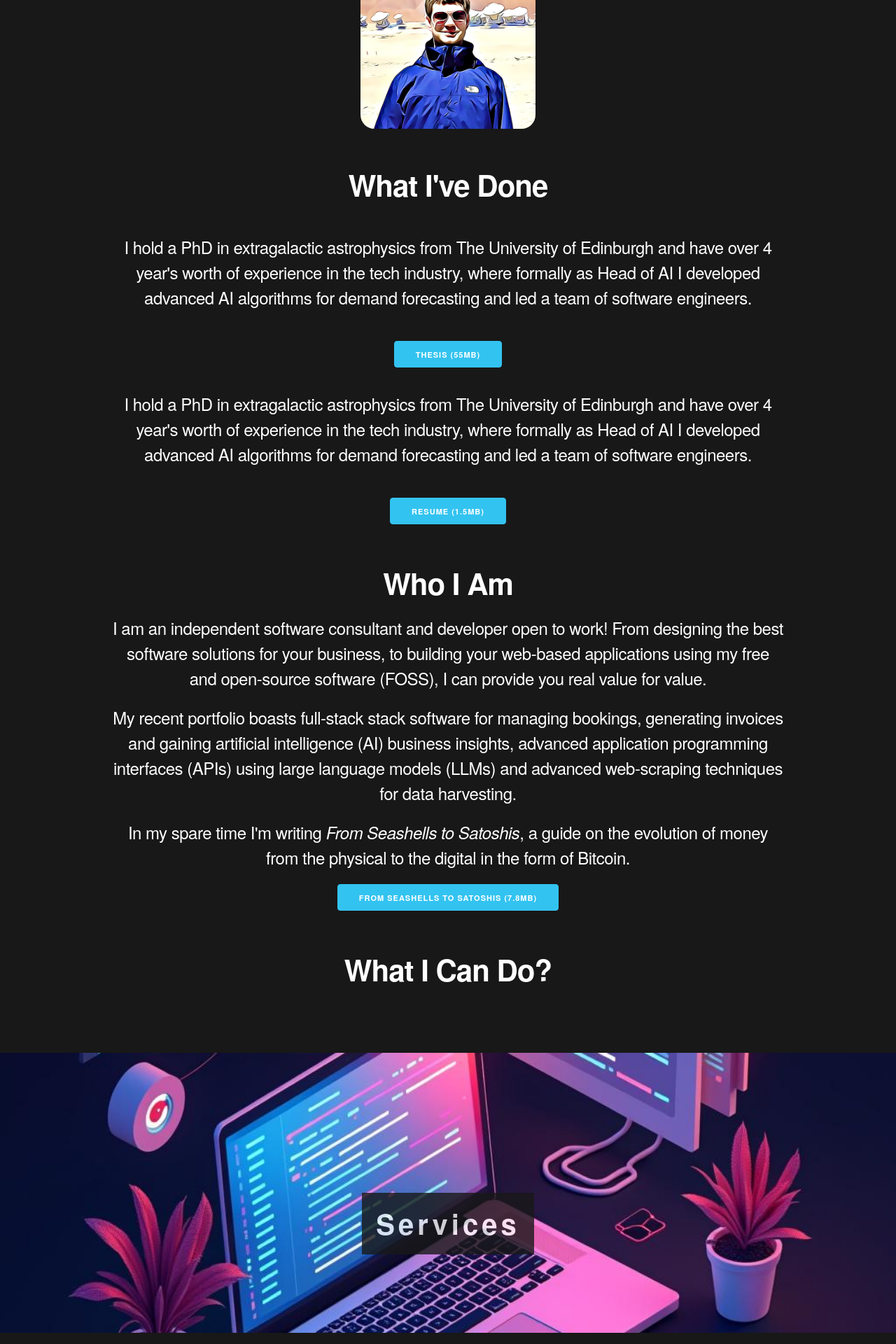
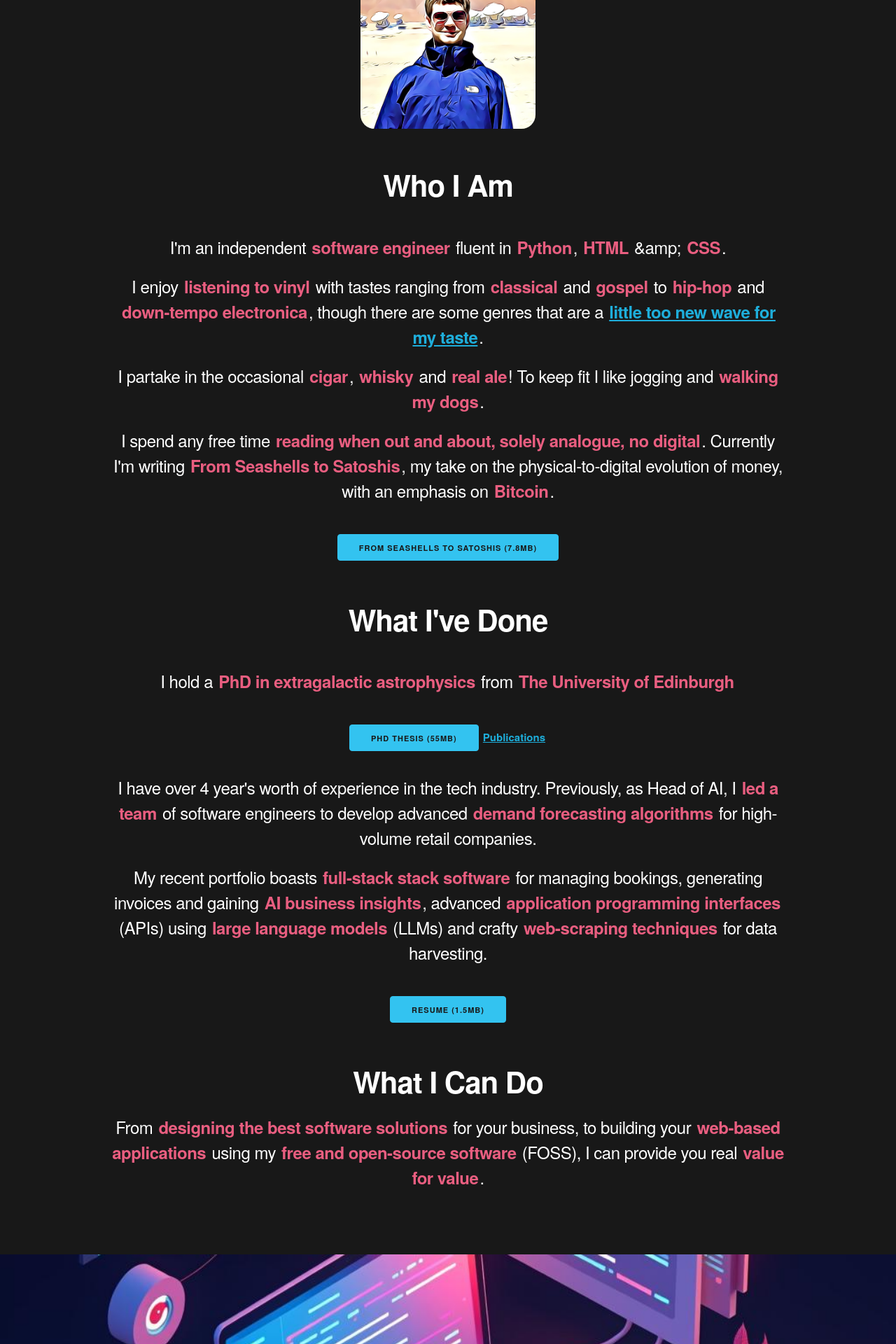
Before and after one commit to ajrlewis/ajrlewis_web, a Flask app: page / in a window 1280 px wide. Shown: the part 962-2882 px from the top of the page at 70% size. Run offline with Flask 3, Linux system fonts and the light colour scheme; parts of the project's set-up code (start-up, migrations or seed data) failed here and were passed over.

Commit message:
Added formatting to index page. Added API page to add API tools to.

```diff
--- a/src/app.py
+++ b/src/app.py
@@ -39,8 +39,10 @@ def create_app(Config) -> Flask:
 
         # Register blueprints
         from blueprints import index_bp
+        from blueprints import api_bp
 
         app.register_blueprint(index_bp, url_prefix="/")
+        app.register_blueprint(api_bp, url_prefix="/api")
 
         # Register API resources
         api = Api(app)
--- a/src/blueprints/__init__.py
+++ b/src/blueprints/__init__.py
@@ -1 +1,2 @@
 from .index_bp import index_bp
+from .api_bp import api_bp
--- a/static/css/colors.css
+++ b/static/css/colors.css
@@ -1,8 +1,6 @@
 :root {
   --color-black: #181818;
   --color-white: #fff;
-
   --primary-color: #fff;
   --secondary-color: #fff;
-
 }
--- a/static/css/styles.css
+++ b/static/css/styles.css
@@ -44,6 +44,7 @@ footer {
   max-height: 45vw;
 }
 
+.api,
 .overview,
 .services,
 .team,
@@ -54,6 +55,10 @@ footer {
   background-position: center;
   background-repeat: no-repeat;
   background-size: cover;
+}
+.api {
+  background-image: url("/static/img/background-computer-screen-saver.jpeg");
+  min-height: 100%;
 }
 .overview {
   background-image: url("/static/img/background-person-sitting-by-computer.png");
@@ -79,6 +84,7 @@ footer {
 
 /* Turn off parallax scrolling for tablets and phones */
 @media only screen and (max-device-width: 1024px) {
+  .api,
   .overview,
   .services,
   .team,
@@ -141,10 +147,57 @@ p {
   background-color: transparent;
 }
 
-.container h1, h2 {
+.container h1, h2, h3 {
   font-weight: bold;
 }
 
 .columns {
   min-height: 100%;
 }
+
+span {
+/*  background-color: #e95e80;
+  background-color: #81e4eb;
+  background-color: #602855;
+  background-color: #d2c34a;
+  background-color: #F033C3;
+  background-color: #C3F033;
+*/
+/*  color: var(--color-black);*/
+
+/*  color: #C3F033;*/
+  color: #e95e80;
+
+  padding: 2px;
+  font-weight: bold;
+}
+
+a {
+  padding: 2px;
+  font-weight: bold;
+}
+
+
+/* Skeleton overrides */
+
+.button.button-primary,
+button.button-primary,
+input[type="submit"].button-primary,
+input[type="reset"].button-primary,
+input[type="button"].button-primary {
+  color: var(--color-black);
+  background-color: #33C3F0;
+  border-color: #33C3F0; }
+.button.button-primary:hover,
+button.button-primary:hover,
+input[type="submit"].button-primary:hover,
+input[type="reset"].button-primary:hover,
+input[type="button"].button-primary:hover,
+.button.button-primary:focus,
+button.button-primary:focus,
+input[type="submit"].button-primary:focus,
+input[type="reset"].button-primary:focus,
+input[type="button"].button-primary:focus {
+  color: var(--color-black);
+  background-color: #1EAEDB;
+  border-color: #1EAEDB; }
--- a/templates/index.html
+++ b/templates/index.html
@@ -18,29 +18,45 @@
       <br>
       <br>
     </div>
-    <h2>What I've Done</h2>
+
+    <!-- Who I Am -->
+    <h2>Who I Am</h2>
     <br>
-    <p>I hold a PhD in extragalactic astrophysics from The University of Edinburgh and have over 4 year's worth of experience in the tech industry, where formally as Head of AI I developed advanced AI algorithms for demand forecasting and led a team of software engineers.</p>
+    <p>I'm an independent <span>software engineer</span> fluent in <span>Python</span>, <span>HTML</span>  &amp;amp; <span>CSS</span>.</p>
+
+    <p>I enjoy <span>listening to vinyl</span> with tastes ranging from <span>classical</span> and <span>gospel</span> to <span>hip-hop</span> and <span>down-tempo electronica</span>, though there are some genres that are a <a href="https://en.wikipedia.org/wiki/Patrick_Bateman" target="_blank">little too new wave for my taste</a>.</p>
+
+    <p>I partake in the occasional <span>cigar</span>, <span>whisky</span> and <span>real ale</span>! To keep fit I like jogging and <span>walking my dogs</span>.</p>
+
+    <p>I spend any free time <span>reading when out and about, solely analogue, no digital</span>. Currently  I'm writing <span>From Seashells to Satoshis</span>, my take on the physical-to-digital evolution of money, with an emphasis on <span>Bitcoin</span>.</p>
     <br>
-    <a class="button button-primary" href="/static/pdf/ultra-red-galaxies.pdf" target="_blank">Thesis (55MB)</a>
-    <br>
-    <br>
-    <p>I hold a PhD in extragalactic astrophysics from The University of Edinburgh and have over 4 year's worth of experience in the tech industry, where formally as Head of AI I developed advanced AI algorithms for demand forecasting and led a team of software engineers.</p>
-    <br>
-    <a class="button button-primary" href="/static/pdf/ajrlewis-resume.pdf" target="_blank">Resume (1.5MB)</a>
+    <a class="button button-primary" href="/static/pdf/from-seashells-to-satoshis.pdf" target="_blank">From Seashells to Satoshis (7.8MB)</a>
+    <!-- <a class="button button-primary" href="/static/pdf/bitcoin.pdf" target="_blank">Bitcoin White Paper (180KB)</a> -->
     <br>
     <br>
     <br>
-    <h2>Who I Am</h2>
-    <p>I am an independent software consultant and developer open to work! From designing the best software solutions for your business, to building your web-based applications using my free and open-source software (FOSS), I can provide you real value for value.</p>
-    <p>My recent portfolio boasts full-stack stack software for managing bookings, generating invoices and gaining artificial intelligence (AI) business insights, advanced application programming interfaces (APIs) using large language models (LLMs) and advanced web-scraping techniques for data harvesting.</p>
-    <p>In my spare time I'm writing <i>From Seashells to Satoshis</i>, a guide on the evolution of money from the physical to the digital in the form of Bitcoin.</p>
-    <a class="button button-primary" href="/static/pdf/from-seashells-to-satoshis.pdf" target="_blank">From Seashells to Satoshis (7.8MB)</a>
+
+    <!-- What I've Done -->
+    <h2>What I've Done</h2>
+    <br>
+    <p>I hold a <span>PhD in extragalactic astrophysics</span> from <span>The University of Edinburgh</span></p>
+    <br>
+    <a class="button button-primary" href="/static/pdf/ultra-red-galaxies.pdf" target="_blank">PhD Thesis (55MB)</a>
+    <a href="https://arxiv.org/abs/1711.08803" target="_blank">Publications</a>
+    <br>
+    <br>
+    <p>I have over 4 year's worth of experience in the tech industry. Previously, as Head of AI, I <span>led a team</span> of software engineers to develop advanced <span>demand forecasting algorithms</span> for high-volume retail companies.
+    </p>
+    <p>My recent portfolio boasts <span>full-stack stack software</span> for managing bookings, generating invoices and gaining <span>AI business insights</span>, advanced <span>application programming interfaces</span> (APIs) using <span>large language models</span> (LLMs) and crafty <span>web-scraping techniques</span> for data harvesting.</p>
+    <br>
+    <a class="button button-primary" href="/static/pdf/ajrlewis-resume.pdf" target="_blank">Resume (1.5MB)</a>
+
     <br>
     <br>
     <br>
-    <h2>What I Can Do?</h2>
-    <!-- <a class="button button-primary" href="/static/pdf/bitcoin.pdf" target="_blank">Bitcoin White Paper (180KB)</a> -->
+    <!-- What I Can Do-->
+    <h2>What I Can Do</h2>
+    <p>From <span>designing the best software solutions</span> for your business, to building your <span>web-based applications</span> using my <span>free and open-source software</span> (FOSS), I can provide you real <span>value for value</span>.</p>
     </div>
     <br>
     <br>
@@ -64,8 +80,8 @@
         <br>
         <h2>Consultation</h2>
         <br>
-        <p>Expect an hour online meeting where I learn everything about your business, strategy and priorities to map out your existing systems and tech processes.</p>
-        <p>I will provide fully independent advice and recommendations to improve your tech stack.</p>
+        <p>Expect an <span>online meeting</span> where I learn everything about your <span>business</span>, <span>strategy</span> and <span>priorities</span> to map out your existing <span>systems</span> and <span>tech processes</span>.</p>
+        <p>I will provide fully <span>independent advice</span> and <span>recommendations</span> to improve your <span>tech stack</span>.</p>
         <p><a class="button button-primary" href="mailto:hello@ajrlewis.com?subject=Book a Consulation&body=Hi, I'd like to book a consulation, please …">Inquire Now</a></p>
         <p><strong>* Free with no obligation</strong></p>
       </div>
@@ -74,10 +90,10 @@
         <img src="/static/img/icon-daily-rate.png" alt="Profile Picture" width="150px" height="150px" style="border-radius: 20px">
         <br>
         <br>
-        <h2>Daily Rate</h2>
+        <h2>Day Rate</h2>
         <br>
-        <p>Expect a fully laid out plan to build and deploy the code desired by your business.</p>
-        <p>I will aim to deliver the backend code (Python or Rust) within a week (depending on complexity).</p>
+        <p>Expect a <span>fully laid out plan to build and deploy</span> the code desired by your business.</p>
+        <p>I will aim to deliver the <span>backend code</span> within a week (depending on complexity).</p>
         <p>Larger, more complicated projects can be expected to be completed within a month.</p>
         <p><a class="button button-primary" href="mailto:hello@ajrlewis.com?subject=Book by the day&body=Hi, I'd like to book AJR Lewis for a project, please. When are you available to discuss this further?">Inquire Now</a></p>
         <p><strong>* From ₿0.00 420 069 / day</strong></p>
@@ -89,9 +105,9 @@
         <br>
         <h2>API</h2>
         <br>
-        <p>My API is FOSS and can be "forked" freely at any time by you from my GitHub.</p>
-        <p>You can interact with my advanced AIs using an API key to chat, create images, analyze data and more at <a href="/api/docs" target="_blank">ajrlewis.com/api/docs</a>.</p>
-        <p>If you'd like me to help integrate this solution into your tech stack get in touch for a free consultation.</p>
+        <p>My API is FOSS and can be <span>"forked" freely at any time</span> by you from GitHub.</p>
+        <p>You can <span>interact</span> with advanced AIs using an API key to <span>chat</span>, create <span>images</span>, analyze data and more at <a href="/api/docs" target="_blank">ajrlewis.com/api/docs</a>.</p>
+        <p>If you'd like me to help <span>integrate this solution</span> into your tech stack <span>get in touch</span> for a free consultation.</p>
         <p><a class="button button-primary" href="mailto:hello@ajrlewis.com?subject=Book by the day&body=Hi, I'd like to book AJR Lewis for a project, please. When are you available to discuss this further?">Inquire Now</a></p>
         <!-- <p><strong>* </strong></p> -->
       </div>
@@ -118,7 +134,7 @@
         <h2>Hyperhumans</h2>
         <br>
         <h1>“</h1>
-        <p>We hired A.J.R.Lewis based on a personal recommendation, and so far his work with us has been outstanding. Not only is he highly proficient in writing the actual code we need, but he has the brain to be able to make solid decisions and think up solutions that actually solve the problems that inevitably come up when developing software. Finally, he's just a great person to work with; self-managing, while fully able to mesh with our existing team. In short, hire him for your next software projects - we haven't regretted it for a second and neither will you.</p>
+        <p>We hired A.J.R.Lewis based on a personal recommendation, and so far his work with us has been <span>outstanding</span>. Not only is he highly proficient in writing the actual code we need, but he has the brain to be <span>able to make solid decisions</span> and think up solutions that actually solve the problems that inevitably come up when developing software. Finally, he's just a <span>great person to work with</span>; self-managing, while fully able to <span>mesh with our existing team</span>. In short, hire him for your next software projects - we haven't regretted it for a second and neither will you.</p>
       </div>
       <div class="six columns profile">
         <a href="https://w4lkies.com" target="_blank">
@@ -128,7 +144,7 @@
         <h2>W4lkies</h2>
         <br>
         <h1>“</h1>
-        <p>A.J.R.Lewis has effectively built the tech for my dog walking business and I couldn't have had such a slick, smooth and easy to use infrastructure to create invoices and booking system without their help! Very professional and work done in very good time. Highly recommend.</p>
+        <p>A.J.R.Lewis has <span>effectively built the tech</span> for my dog walking business and I couldn't have had such a <span>slick, smooth and easy to use</span> infrastructure to create invoices and booking system without their help! <span>Very professional</span> and work done in very good time. <span>Highly recommend</span>.</p>
       </div>
     </div>
     <br>
```
Also changed, not shown: src/blueprints/api_bp.py (added, +8 -0 lines), src/blueprints/index_bp.py (+24 -14 lines), templates/api.html (added, +21 -0 lines), static/img/background-computer-screen-saver.jpeg (added).
